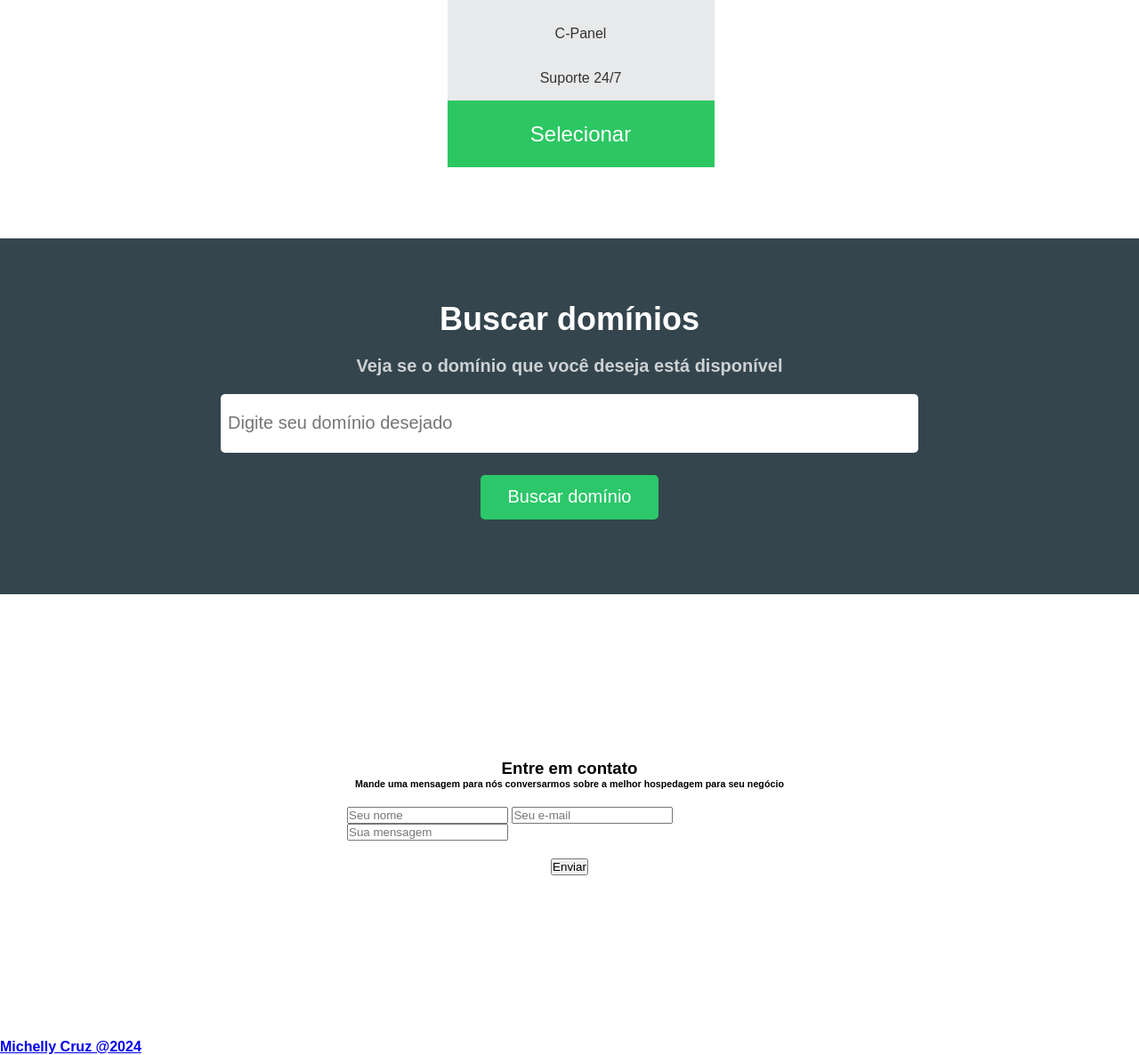
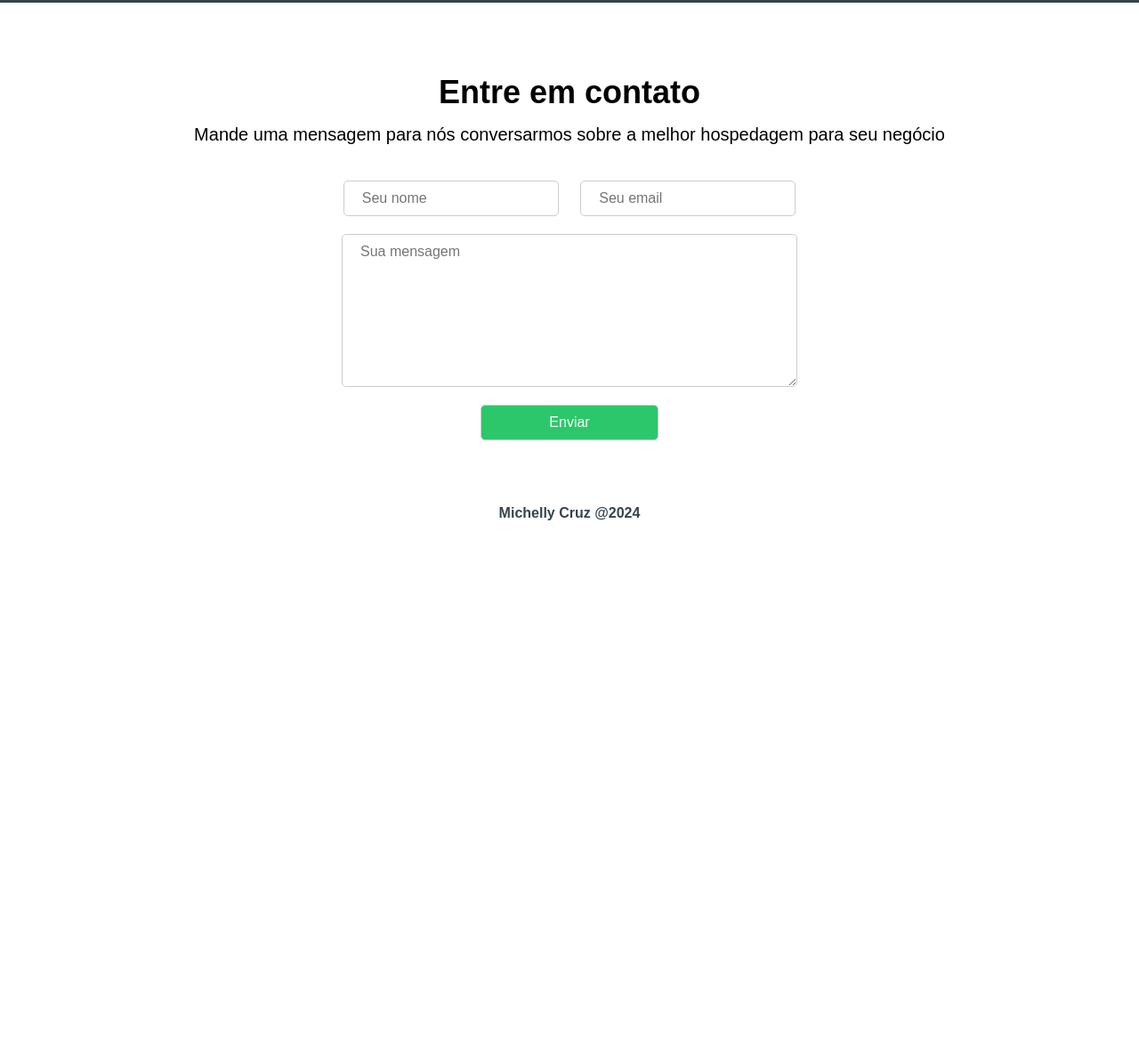
Before and after one commit to michellycruz/front_end_udemy, a plain HTML site: page HDCHost/index.html in a window 1280 px wide. Shown: the part 2175-3361 px from the top of the page at 89% size. After the commit the page ends 2902 px from the top, so only its background shows below. Drawn offline with nearby package versions, Linux system fonts and the light colour scheme.

Commit message:
área do formulário

```diff
--- a/HDCHost/css/style.css
+++ b/HDCHost/css/style.css
@@ -130,11 +130,10 @@ ion-icon{
 .plans-container{
     display: flex;
     flex-wrap: wrap;
+    width: 100%;
+    margin: 50px auto 0;
     justify-content: center;
-    width: 90%;
-    margin: 50px auto 0;
     align-items: center;
-    gap: 80px;
 }
 
 .plan {
@@ -145,7 +144,7 @@ ion-icon{
 
 .plan > ul {
     padding: 0;
-    min-width: 300px;
+    min-width: 250px;
     margin-top: 40px;
 }
 
@@ -263,20 +262,72 @@ ion-icon{
     background-color: #1e8944;
 }
 
-.form-contato {
+/* contact form */
+
+.contact-container{
+    text-align: center;
+    padding: 5rem 0 2rem 0;
+}
+
+.contact-container > h2 {
+    font-size: 36px;
+    margin-bottom: 15px;
+}
+
+.contact-container > p {
+    font-size: 20px;
+    margin-bottom: 40px;
+}
+
+.contact-container > form > input, .contact-container > form > textarea {
+    width: 200px;
+    padding: 10px 20px;
+    font-size: 16px;
+    border-radius: 5px;
+    border: 1px solid #ccc;
+    margin: 0 10px 20px;
+}
+
+.contact-container > form > textarea {
+    display: block;
+    margin: 0 auto 20px;
+    width: 470px;
+    height: 150px;
+}
+
+.contact-container > form > input[type="submit"]{
+    display: block;
+    margin: 0 auto;
+    background-color: #2CC76A;
+    color: white;
+    cursor: pointer;
+}
+
+.contact-container > form > input[type="submit"]:hover{
+    transition: .5s;
+    background-color: #1e8944;
+}
+
+.footer{
     width: 100%;
+    margin-bottom: 100px;
+    height: 100px;
     display: flex;
-    flex-direction: column;
-    height: 500px;
     align-items: center;
     justify-content: center;
 }
 
-.form{
-    max-width: 500px;
-    flex-wrap: wrap;
-    padding: 20px;
+.footer > a {
+    color:#34454E;
+    font-weight: bold;
+    text-decoration: none;
 }
+
+.footer > a:hover{
+    transition: .5s;
+    color: #77eba5;
+}
+
 
 /* MEDIA QUERIES */
 
@@ -287,3 +338,9 @@ ion-icon{
         padding-top: 100px;
     }
 }
+
+@media (max-width: 389px) {
+    .botoes{
+        display: none;
+    }
+}
--- a/HDCHost/index.html
+++ b/HDCHost/index.html
@@ -101,16 +101,16 @@
             <button class="btn-busca">Buscar domínio</button>
         </form>
     </div>
-    <div class="form-contato">
-        <h3>Entre em contato</h3>
-        <h6>Mande uma mensagem para nós conversarmos sobre a melhor hospedagem para seu negócio</h6>
-        <div class="form">
+    <section class="contact-container">
+        <h2>Entre em contato</h2>
+        <p>Mande uma mensagem para nós conversarmos sobre a melhor hospedagem para seu negócio</p>
+        <form>
             <input type="text" name="nome" id="nome" placeholder="Seu nome">
-            <input type="text" name="e-mail" id="e-mail" placeholder="Seu e-mail">
-            <input type="text" name="mensagem" id="mensagem" cols="40" rows="20" placeholder="Sua mensagem">
-        </div>
-        <button class="btn-form">Enviar</button>
-    </div>
+            <input type="email" name="email" id="email" placeholder="Seu email">
+            <textarea name="message" id="message" cols="" rows="" placeholder="Sua mensagem"></textarea>
+            <input type="submit" value="Enviar">
+        </form>
+    </section>
     <footer class="footer">
         <a href="https://www.linkedin.com/in/michxcrz/"><strong>Michelly Cruz @2024</strong></a>
     </footer>
```
